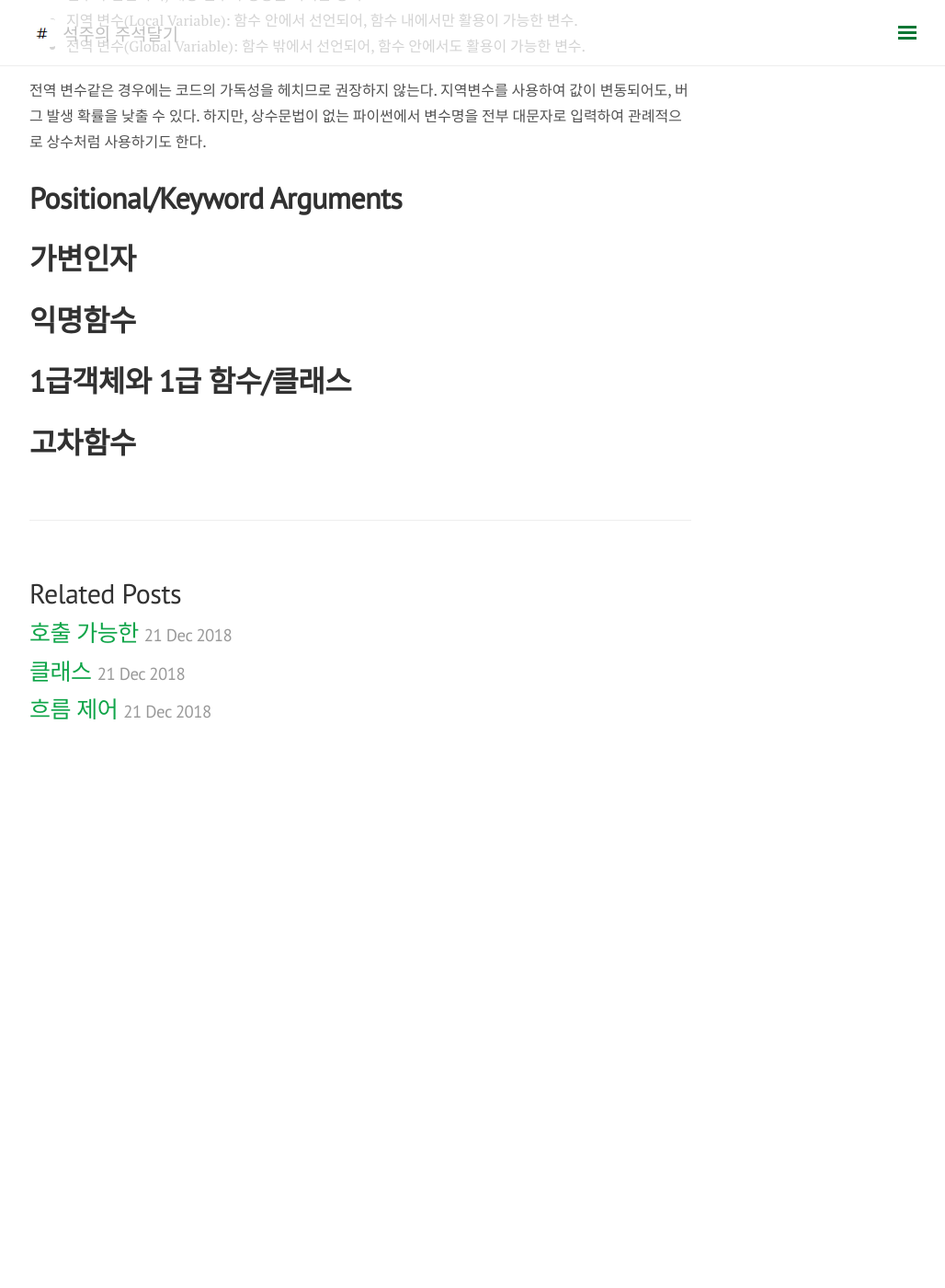
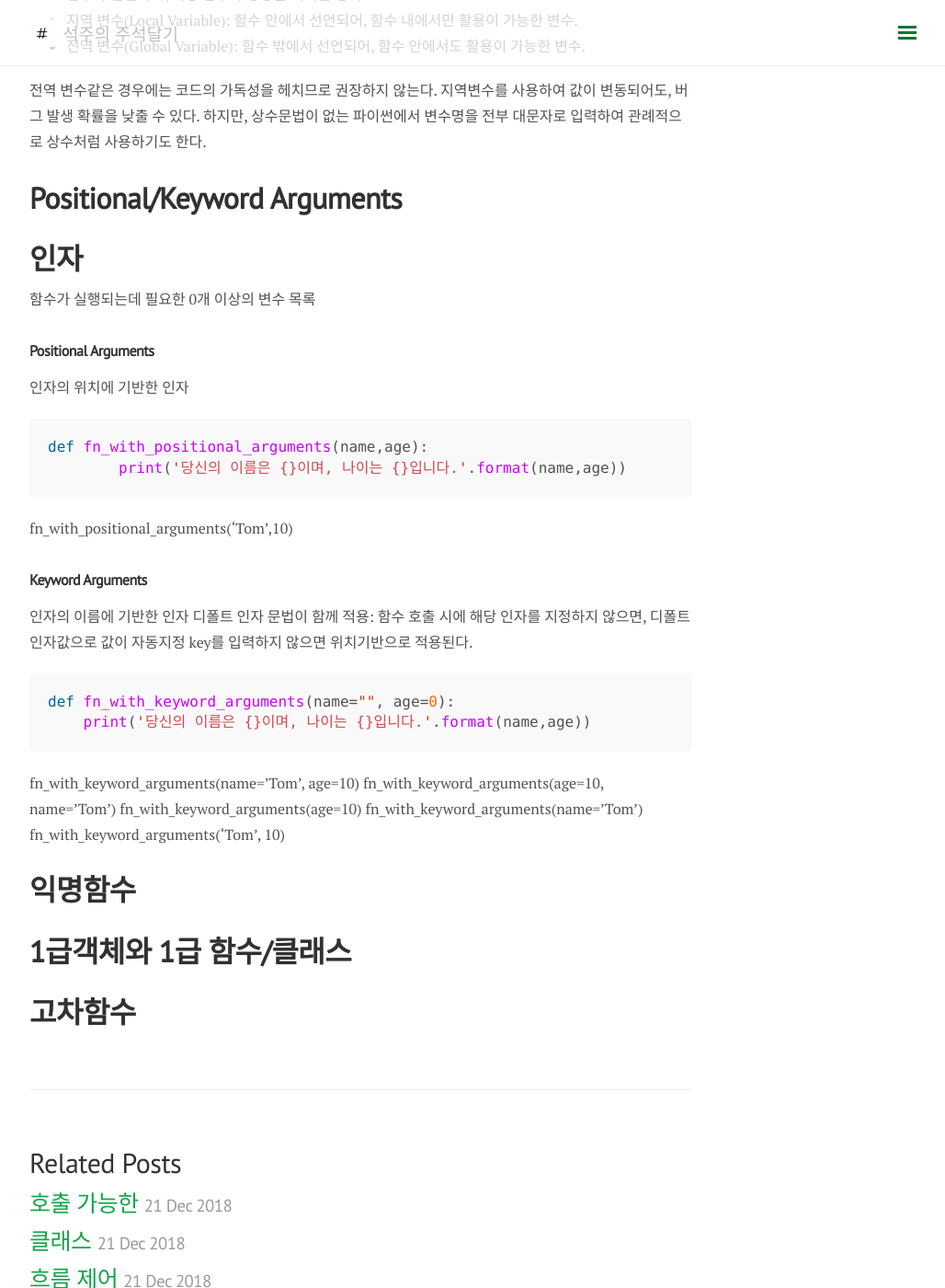
Before and after one commit to somefood/somefood.github.io, a Jekyll site: the page built from _posts/Python/2018-12-21-04function.md, in a window 1280 px wide and 1400 px high, scrolled down 1418 px. Shown: the whole window at 92% size, without its empty margins (248-1276 px from the left). Built offline with Jekyll 4.4.1, drawn with Linux system fonts in a browser that asks for light colours; nearby versions of some CDN libraries; comment, search, counter and statistics services are not loaded; before the commit the page ends 2265 px from its top, so only the background shows below that.

Commit message:
Update 2018-12-21-04function.md

````diff
--- a/_posts/Python/2018-12-21-04function.md
+++ b/_posts/Python/2018-12-21-04function.md
@@ -61,7 +61,31 @@ print(myfn4(1,2,3))
 
 # Positional/Keyword Arguments
 
-# 가변인자
+
+# 인자
+함수가 실행되는데 필요한 0개 이상의 변수 목록
+
+### Positional Arguments
+인자의 위치에 기반한 인자
+```python
+def fn_with_positional_arguments(name,age):
+        print('당신의 이름은 {}이며, 나이는 {}입니다.'.format(name,age))
+```
+fn_with_positional_arguments('Tom',10)
+
+### Keyword Arguments
+인자의 이름에 기반한 인자
+디폴트 인자 문법이 함께 적용: 함수 호출 시에 해당 인자를 지정하지 않으면, 디폴트 인자값으로 값이 자동지정
+key를 입력하지 않으면 위치기반으로 적용된다.
+```python
+def fn_with_keyword_arguments(name="", age=0):
+    print('당신의 이름은 {}이며, 나이는 {}입니다.'.format(name,age))
+```
+fn_with_keyword_arguments(name='Tom', age=10)
+fn_with_keyword_arguments(age=10, name='Tom')
+fn_with_keyword_arguments(age=10)
+fn_with_keyword_arguments(name='Tom')
+fn_with_keyword_arguments('Tom', 10)
 
 # 익명함수
 
````
